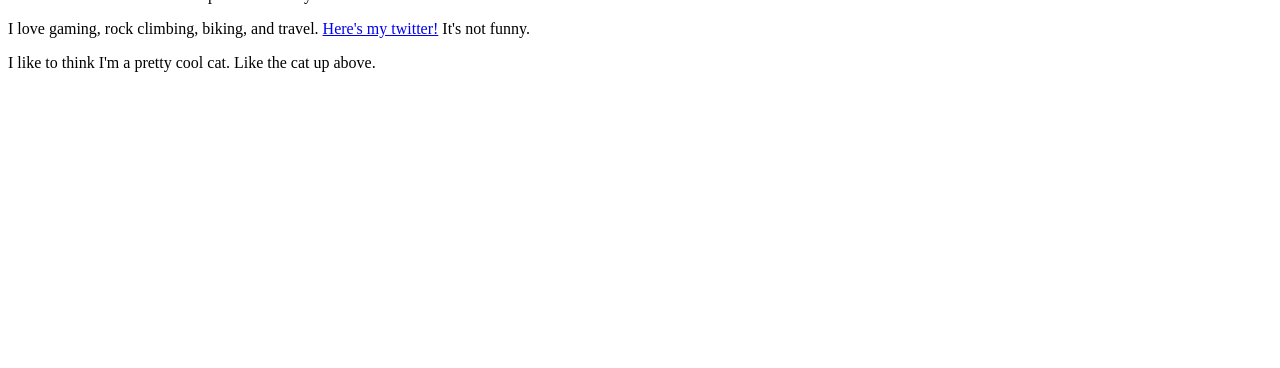
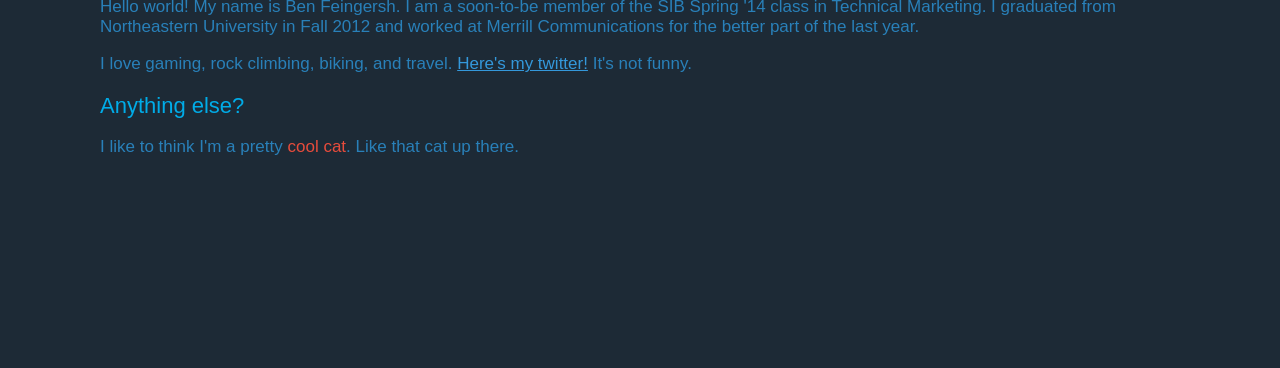
Before and after one commit to bfeingersh/bfeingersh.github.io, a PHP site: page / in a window 1280 px wide. Shown: the part 432-800 px from the top of the page. Run offline with PHP 8.4, Linux system fonts and the light colour scheme.

Commit message:
Working on CSS stuff

```diff
--- a/index.html
+++ b/index.html
@@ -8,8 +8,9 @@
     <h1>Ben Feingersh</h1>
     <a href="http://www.endoftheinter.net/"><img src="http://i3.dealtwith.it/i/n/624f15bb7262999b2df767c43db6bd56/tumblr_mm703thBeD1rw1wnno1_400.gif"/></a>
 
-    <p>Hello world! My name is Ben Feingersh. I am a soon-to-be member of the SIB Spring '14 class in Technical Marketing. I graduated from Northeastern University in Fall 2012 and worked at Merrill Communications for the better part of the last year.</p>
-    <p>I love gaming, rock climbing, biking, and travel. <a href="http://www.twitter.com/feingersh">Here's my twitter!</a> It's not funny.</p>
-    <p>I like to think I'm a pretty cool cat. Like the cat up above.</p>
+    <h3>Hello world! My name is Ben Feingersh. I am a soon-to-be member of the SIB Spring '14 class in Technical Marketing. I graduated from Northeastern University in Fall 2012 and worked at Merrill Communications for the better part of the last year.</p>
+    <h3>I love gaming, rock climbing, biking, and travel. <a href="http://www.twitter.com/feingersh" class="twitter">Here's my twitter!</a> It's not funny.</p>
+    <h2>Anything else?</h2>
+    <h3>I like to think I'm a pretty <span class="cat">cool cat</span>. Like that cat up there.</p>
 </body>
 </html>
--- a/theme.css
+++ b/theme.css
@@ -1,4 +1,41 @@
 h1
 {
-color:blue;
+color: #E74C3C;
+font-weight: 100;
 }
+
+body
+{
+font-family: Arial, sans-serif;
+background-color: #1D2A36;
+margin: 50px 100px;
+}
+
+h2
+{
+color: #00ACE8;
+font-size: 22px;
+font-weight: 100;
+}
+
+h3
+{
+color: #2980B9;
+font-size: 17px;
+font-weight: 100;
+}
+
+.cat
+{
+color: #E74C3C;
+}
+
+.twitter
+{
+color: #3498DB;
+}
+
+.twitter:hover
+{
+color: #AAAAFF;
+}
```
